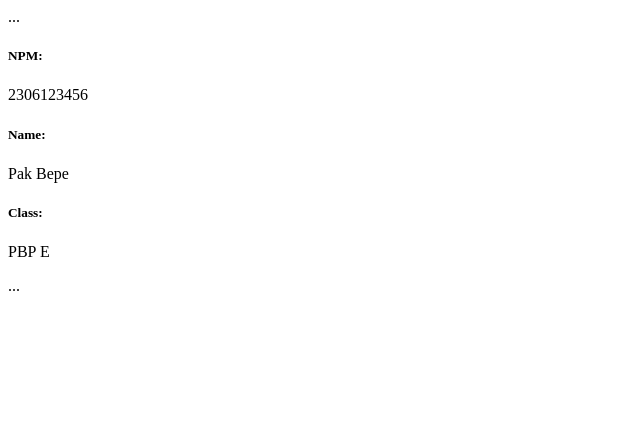
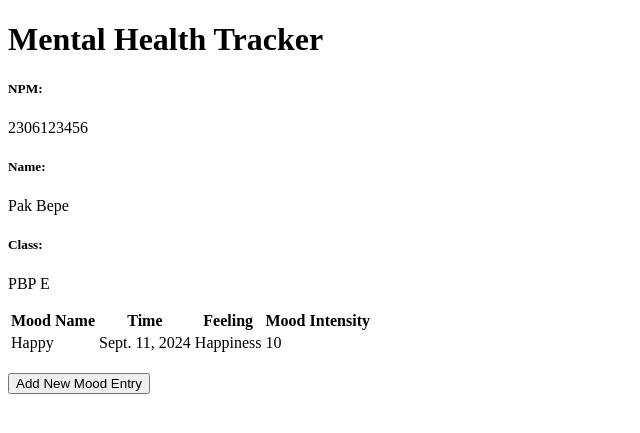
Before and after one commit to farrelrp/Mental-Health-Tracker-PBP, a Django app: page / in a window 1280 px wide. Shown: the top 433 px of the page, without its empty margins (0-640 px from the left). Run offline with Django 5.2, Linux system fonts and the light colour scheme; data comes from the database, SQL or seed files in the repository; both versions use the stored data as it was after the commit.

Commit message:
Tutorial 2 done

```diff
--- a/main/models.py
+++ b/main/models.py
@@ -1,11 +1,9 @@
 from django.db import models
+import uuid  # tambahkan baris ini di paling atas
 
 class MoodEntry(models.Model):
+    id = models.UUIDField(primary_key=True, default=uuid.uuid4, editable=False)  # tambahkan baris ini
     mood = models.CharField(max_length=255)
     time = models.DateField(auto_now_add=True)
     feelings = models.TextField()
     mood_intensity = models.IntegerField()
-
-    @property
-    def is_mood_strong(self):
-        return self.mood_intensity > 5
--- /dev/null
+++ b/main/templates/base.html
@@ -0,0 +1,13 @@
+{% load static %}
+<!DOCTYPE html>
+<html lang="en">
+  <head>
+    <meta charset="UTF-8" />
+    <meta name="viewport" content="width=device-width, initial-scale=1.0" />
+    {% block meta %} {% endblock meta %}
+  </head>
+
+  <body>
+    {% block content %} {% endblock content %}
+  </body>
+</html>
--- a/main/templates/main.html
+++ b/main/templates/main.html
@@ -1,8 +1,43 @@
-...
+{% extends 'base.html' %}
+{% block content %}
+<h1>Mental Health Tracker</h1>
+
 <h5>NPM: </h5>
 <p>{{ npm }}<p>
-<h5>Name: </h5>
-<p>{{ name }}<p>
-<h5>Class: </h5>
-<p>{{ class }}<p>
-...
+
+<h5>Name:</h5>
+<p>{{ name }}</p>
+
+<h5>Class:</h5>
+<p>{{ class }}</p>
+
+{% if not mood_entries %}
+<p>Belum ada data mood pada mental health tracker.</p>
+{% else %}
+<table>
+  <tr>
+    <th>Mood Name</th>
+    <th>Time</th>
+    <th>Feeling</th>
+    <th>Mood Intensity</th>
+  </tr>
+
+  {% comment %} Berikut cara memperlihatkan data mood di bawah baris ini
+  {% endcomment %}
+  {% for mood_entry in mood_entries %}
+  <tr>
+    <td>{{mood_entry.mood}}</td>
+    <td>{{mood_entry.time}}</td>
+    <td>{{mood_entry.feelings}}</td>
+    <td>{{mood_entry.mood_intensity}}</td>
+  </tr>
+  {% endfor %}
+</table>
+{% endif %}
+
+<br />
+
+<a href="{% url 'main:create_mood_entry' %}">
+  <button>Add New Mood Entry</button>
+</a>
+{% endblock content %}
--- a/main/urls.py
+++ b/main/urls.py
@@ -1,8 +1,13 @@
 from django.urls import path
-from main.views import show_main
+from main.views import show_main, create_mood_entry, show_xml, show_json, show_xml_by_id, show_json_by_id
 
 app_name = 'main'
 
 urlpatterns = [
     path('', show_main, name='show_main'),
+    path('create-mood-entry', create_mood_entry, name='create_mood_entry'),
+    path('xml/', show_xml, name='show_xml'),
+    path('json/', show_json, name='show_json'),
+    path('xml/<str:id>/', show_xml_by_id, name='show_xml_by_id'),
+    path('json/<str:id>/', show_json_by_id, name='show_json_by_id'),
 ]
--- a/main/views.py
+++ b/main/views.py
@@ -1,11 +1,43 @@
-from django.shortcuts import render
+from django.shortcuts import render, redirect   # Tambahkan import redirect di baris ini
+from main.forms import MoodEntryForm
+from main.models import MoodEntry
+from django.http import HttpResponse
+from django.core import serializers
 
 # Create your views here.
 def show_main(request):
+    mood_entries = MoodEntry.objects.all()
     context = {
         'npm' : '2306123456',
         'name': 'Pak Bepe',
-        'class': 'PBP E'
+        'class': 'PBP E',
+        'mood_entries': mood_entries
     }
 
     return render(request, "main.html", context)
+
+def create_mood_entry(request):
+    form = MoodEntryForm(request.POST or None)
+
+    if form.is_valid() and request.method == "POST":
+        form.save()
+        return redirect('main:show_main')
+
+    context = {'form': form}
+    return render(request, "create_mood_entry.html", context)
+
+def show_xml(request):
+    data = MoodEntry.objects.all()
+    return HttpResponse(serializers.serialize("xml", data), content_type="application/xml")
+
+def show_json(request):
+    data = MoodEntry.objects.all()
+    return HttpResponse(serializers.serialize("json", data), content_type="application/json")
+
+def show_xml_by_id(request, id):
+    data = MoodEntry.objects.filter(pk=id)
+    return HttpResponse(serializers.serialize("xml", data), content_type="application/xml")
+
+def show_json_by_id(request, id):
+    data = MoodEntry.objects.filter(pk=id)
+    return HttpResponse(serializers.serialize("json", data), content_type="application/json")
--- a/mental_health_tracker/settings.py
+++ b/mental_health_tracker/settings.py
@@ -25,7 +25,7 @@ SECRET_KEY = 'django-insecure-yyh*bva*&jyggq5hcefhx+v18)o9($5vr&c6#bva8-!cy*0k51
 # SECURITY WARNING: don't run with debug turned on in production!
 DEBUG = True
 
-ALLOWED_HOSTS = ["localhost", "127.0.0.1", 'farrel-reksa-mentalhealthtracker.pbp.cs.ui.ac.id']
+ALLOWED_HOSTS = ["localhost", "127.0.0.1", 'farrel-reksa-mentalhealthtracker.pbp.cs.ui.ac.id',"https://farrel.reksa:d-vFuPHmsSer1TEcmxVaDtwqOpUH3XTb@pbp.cs.ui.ac.id/farrel.reksa/mentalhealthtracker"]
 
 
 # Application definition
@@ -55,7 +55,7 @@ ROOT_URLCONF = 'mental_health_tracker.urls'
 TEMPLATES = [
     {
         'BACKEND': 'django.template.backends.django.DjangoTemplates',
-        'DIRS': [],
+        'DIRS': [BASE_DIR / 'templates'],
         'APP_DIRS': True,
         'OPTIONS': {
             'context_processors': [
--- a/requirements.txt
+++ b/requirements.txt
@@ -4,3 +4,4 @@ whitenoise
 psycopg2-binary
 requests
 urllib3
+pillow
```
Also changed, not shown: main/forms.py (added, +7 -0 lines), main/templates/create_mood_entry.html (added, +18 -0 lines), .github/workflows/deploy.yml (added), db.sqlite3, main/migrations/0002_alter_moodentry_id.py (added).
